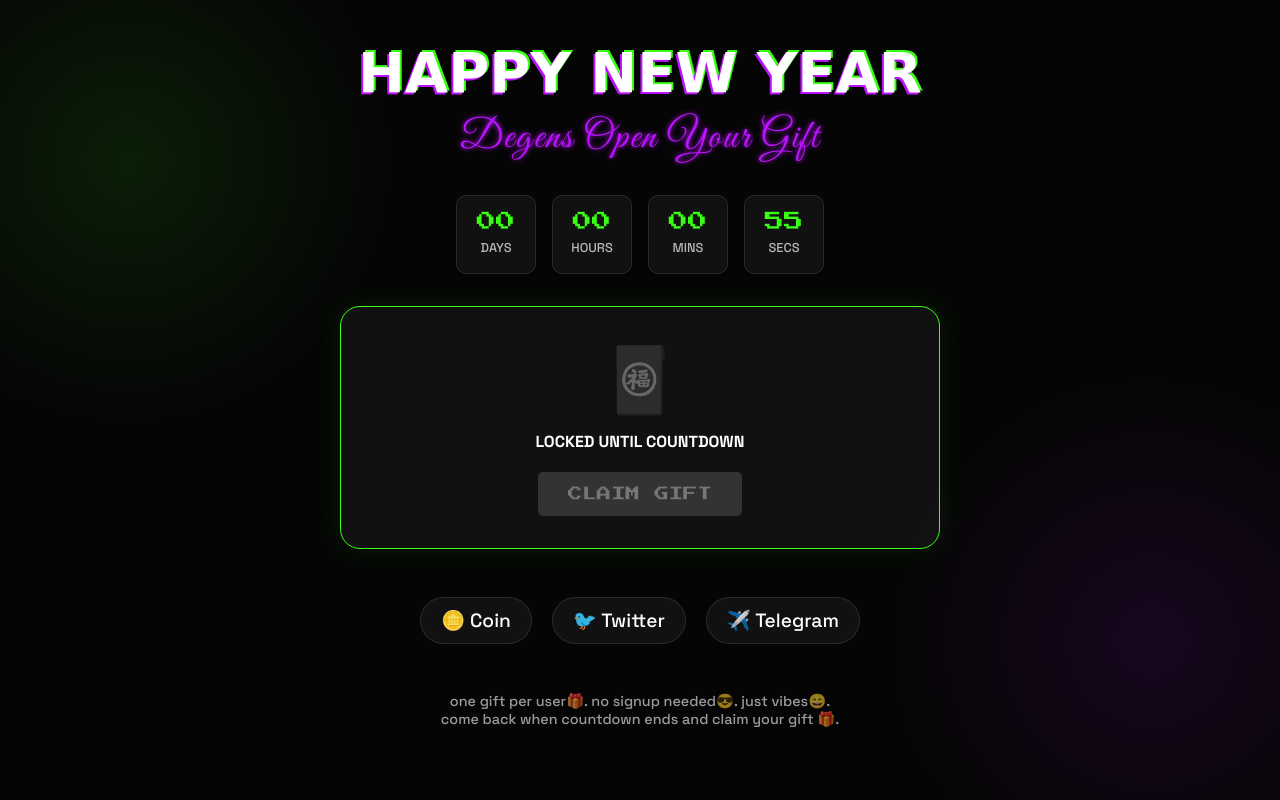
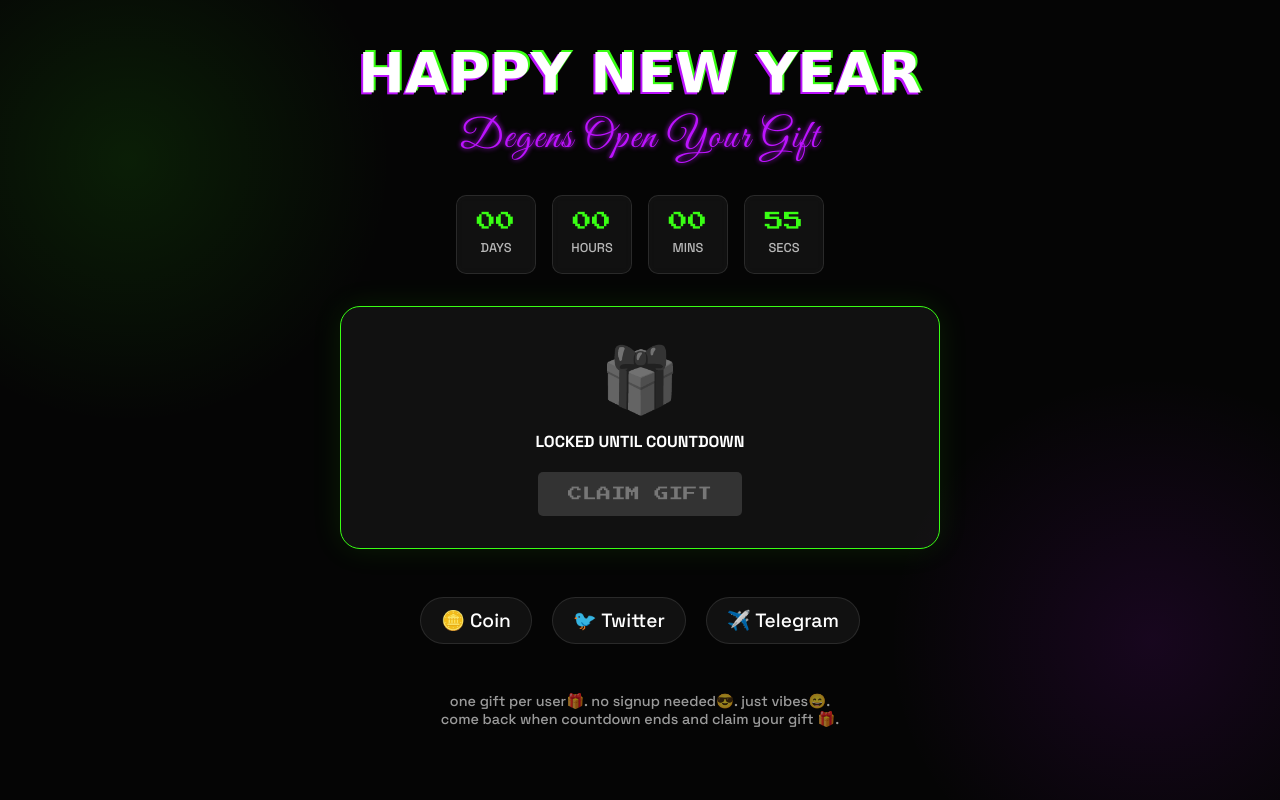
Before and after one commit to sagit417/ggfthb, a plain HTML site: page index.html in a window 1280 px wide. Drawn offline with nearby package versions, Linux system fonts and the light colour scheme; a web font is replaced by a local one.

Commit message:
Update index.html

```diff
--- a/index.html
+++ b/index.html
@@ -246,7 +246,7 @@
     </div>
 
     <div class="gift-section">
-        <div class="gift-icon locked" id="giftIcon">🧧</div>
+        <div class="gift-icon locked" id="giftIcon">🎁</div>
         <div id="statusText" style="margin-top:10px; font-weight:bold;">LOCKED UNTIL COUNTDOWN</div>
 
         <button id="claimBtn" class="cta-btn" disabled onclick="claimGift()">
```
